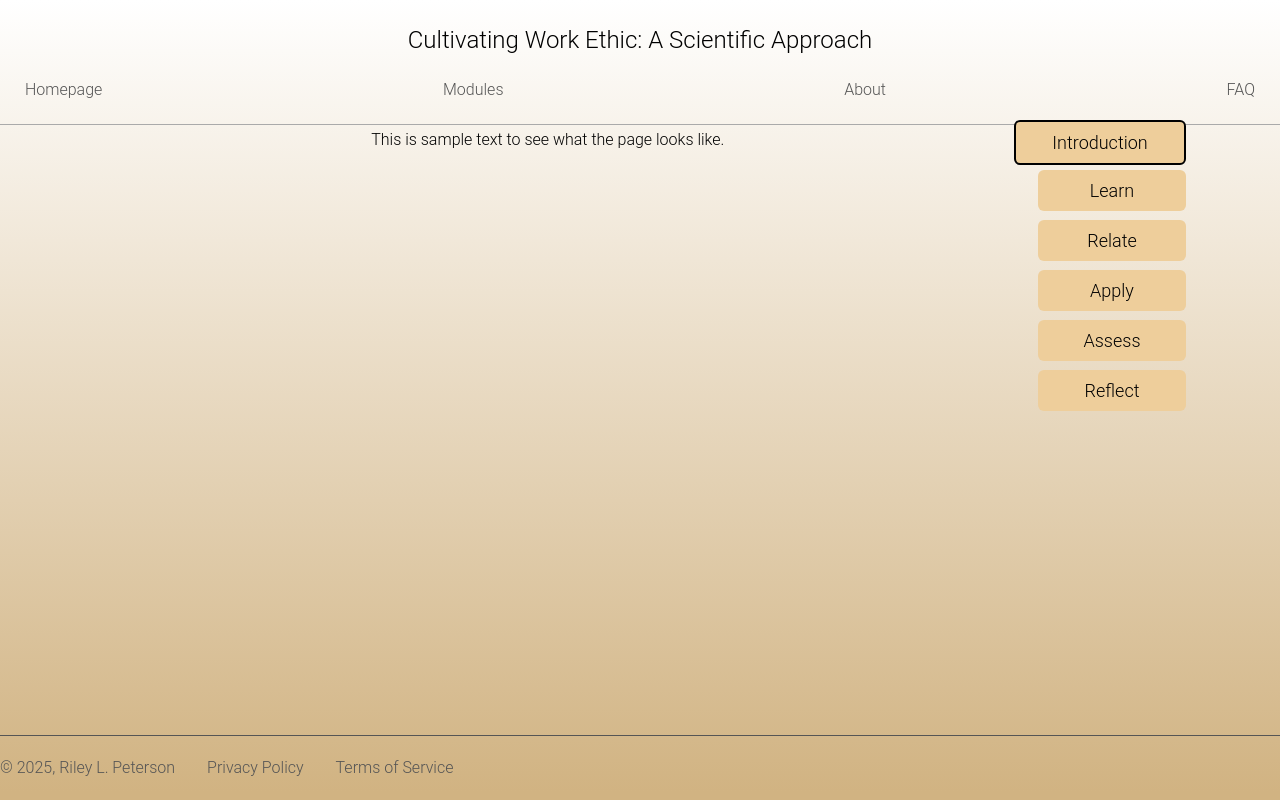
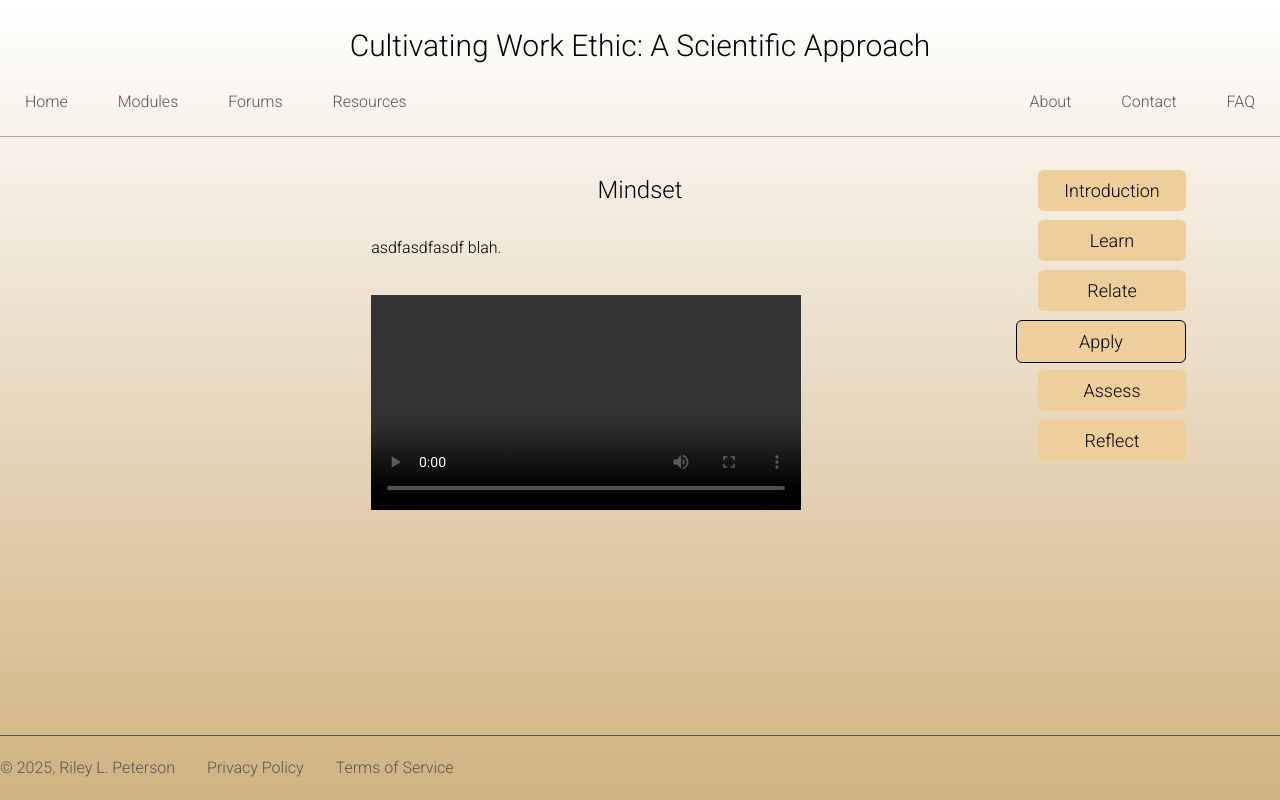
Before and after one commit to rileylamont/Instructional-Design, a plain HTML site: page modules/mindset/page4.html in a window 1280 px wide. Drawn offline with Linux system fonts and the light colour scheme; files whose address does not match are found by name.

Commit message:
module mindset work

```diff
--- a/modules/mindset/page4.html
+++ b/modules/mindset/page4.html
@@ -7,35 +7,58 @@
     <title>Instructional Design Project</title>
     <link rel="stylesheet" href="../../styles.css">
     <script src="../../main.js"></script>
+    <!--font-->
+    <link rel="preconnect" href="https://fonts.googleapis.com">
+    <link rel="preconnect" href="https://fonts.gstatic.com" crossorigin>
+    <link href="https://fonts.googleapis.com/css2?family=Roboto:ital,wght@0,100..900;1,100..900&display=swap"
+        rel="stylesheet">
 </head>
 
 <body class=>
     <div class="main-container">
         <header>
             <p style="text-align: center;"><a href="index.html"
-                    style="font-size: 24px;  text-decoration: none; color: black">Cultivating Work
+                    style="font-size: 30px;  text-decoration: none; color: black">Cultivating Work
                     Ethic: A Scientific Approach</a>
             </p>
             <nav class="header-nav">
-                <a href="../../index.html">Homepage</a>
-                <a href="../modules.html">Modules</a>
-                <a href="about/about.html">About</a>
-                <a href=";laskdjfljsf">FAQ</a>
+                <div class="nav-left">
+                    <a href="../../index.html">Home</a>
+                    <a href="../../modules/modules.html">Modules</a>
+                    <a href="../../forums/forums.html">Forums</a>
+                    <a href="../../resources/resources.html">Resources</a>
+                </div>
+                <div class="nav-right">
+                    <a href="../../about/about.html">About</a>
+                    <a href="../../contact/contact.html">Contact</a>
+                    <a href="../../faq/faq.html">FAQ</a>
+                </div>
             </nav>
         </header>
 
-        <div class="content-wrapper fade-in">This is sample text to see what the page looks like.</div>
+        <div class="content-wrapper fade-in">
+            <p style="text-align: center; font-size: 24px; text-decoration: none; color: black">Mindset</p>
+            asdfasdfasdf
+            blah. <br><br><br>
+            <video width="80%" height="45%" controls>
+
+
+
+            </video>
+
+
+
+        </div>
+        <a href="page1.html" style="top: 150px; " class="module-button fade-in">Introduction</a>
+        <a href="page2.html" style="top: 200px;" class="module-button">Learn</a>
+        <a href="page3.html" style="top: 250px;" class="module-button">Relate</a>
+        <a href="page4.html" style="width: 120px; border: 1px solid #000; top: 300px;" class="module-button">Apply</a>
+        <a href="page5.html" style="top: 350px;" class="module-button">Assess</a>
+        <a href="page6.html" style="top: 400px;" class="module-button">Reflect</a>
 
 
 
 
-        <a href="page1.html" style="width: 120px; top: 100px; border: 2px solid #000"
-            class="module-button fade-in">Introduction</a>
-        <a href="page2.html" style="top: 150px;" class="module-button">Learn</a>
-        <a href="page3.html" style="top: 200px;" class="module-button">Relate</a>
-        <a href="page4.html" style="top: 250px;" class="module-button">Apply</a>
-        <a href="page5.html" style="top: 300px;" class="module-button">Assess</a>
-        <a href="page6.html" style="top: 350px;" class="module-button">Reflect</a>
 
 
 
```
Also changed, not shown: modules/mindset/page1.html (+7 -3 lines), modules/mindset/page2.html (+6 -5 lines), modules/mindset/page5.html (+30 -13 lines), modules/mindset/page6.html (+30 -13 lines).
